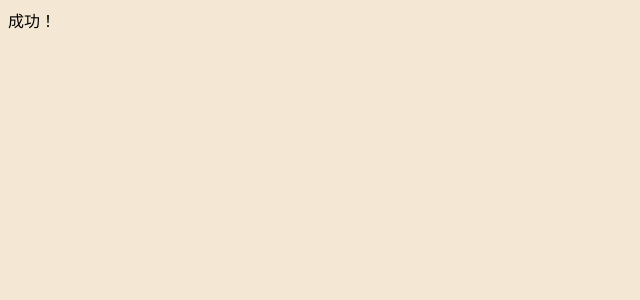
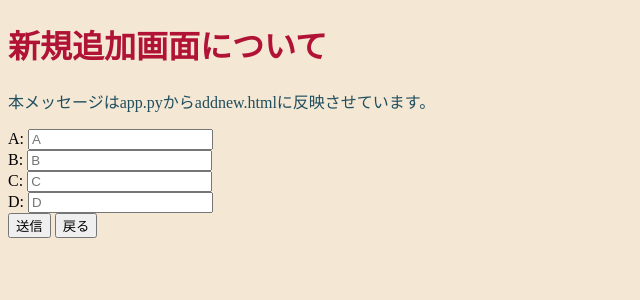
Before and after one commit to surueSK/Wellcomp, a Flask app: page /addnew in a window 1280 px wide. Before the commit the part shown is almost empty. Shown: the top 300 px of the page, without its empty margins (0-640 px from the left). Run offline with Flask 2, Linux system fonts and the light colour scheme.

Commit message:
フォームっぽい形をざっくり作る。超アバウト。

```diff
--- a/2020Spring/jnHW0625/flask_app/app.py
+++ b/2020Spring/jnHW0625/flask_app/app.py
@@ -4,7 +4,7 @@ app = Flask(__name__)
 
 @app.route('/')
 def index():
-  title = 'タイトル'
+  title = 'ホーム'
   message = '本メッセージ及びリスト、辞書型配列はapp.pyからindex.htmlに反映させています。'
   shikoku_list = ['愛媛県', '高知県', '徳島県', '香川県']
   fruit_dict = {'orange':100, 'apple':200}
@@ -19,10 +19,12 @@ def index():
 
 @app.route('/addnew')
 def add():
-  title = 'タイトル'
+  title = '新規追加フォーム'
+  message = '本メッセージはapp.pyからaddnew.htmlに反映させています。'
   return render_template(
    'addnew.html',
-    title=title
+    title=title,
+    message=message
    )
 
 
--- a/2020Spring/jnHW0625/flask_app/templates/addnew.html
+++ b/2020Spring/jnHW0625/flask_app/templates/addnew.html
@@ -4,6 +4,21 @@
 <title>{{ title }}</title>
 </head>
 <body>
-  成功！
+ <h1>新規追加画面について</h1>
+ <p>{{ message }}</p>
+  <div>
+   <label for="name">A:</label>
+   <input type="text" id="name" name="name" placeholder="A"><br>
+   <label for="name">B:</label>
+   <input type="text" id="name" name="name" placeholder="B"><br>
+   <label for="name">C:</label>
+   <input type="text" id="name" name="name" placeholder="C"><br>
+   <label for="name">D:</label>
+   <input type="text" id="name" name="name" placeholder="D"><br>
+  </div>
+  <div>
+   <input type="submit" value="送信">
+   <input type="submit" value="戻る">
+  </div>
 </body>
 {% endblock %}
--- a/2020Spring/jnHW0625/flask_app/templates/index.html
+++ b/2020Spring/jnHW0625/flask_app/templates/index.html
@@ -18,7 +18,6 @@
 
 	<p>また、このHTMLはhead部分の大部分をlayout.htmlから継承しています。</p>
 
-	<a href="/addnew">入力フォームページへ</a>
-
+　	<a href="/addnew"><input type="submit" value="入力フォームページへ" ></a>
 </body>
 {% endblock %}
```
